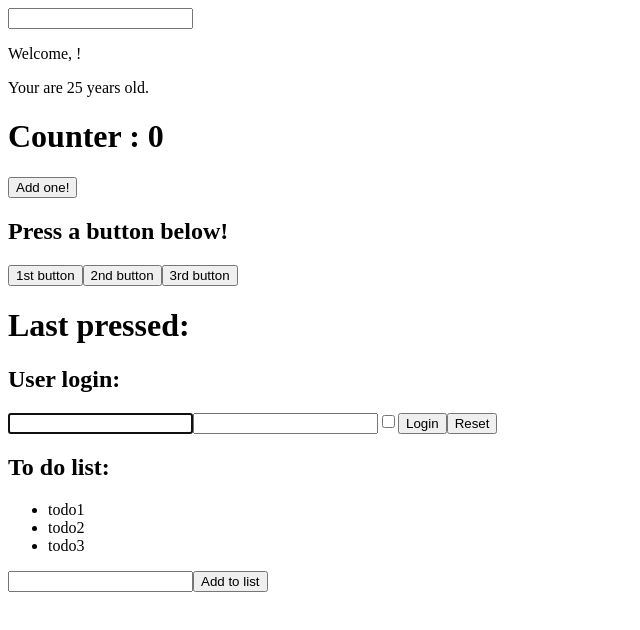
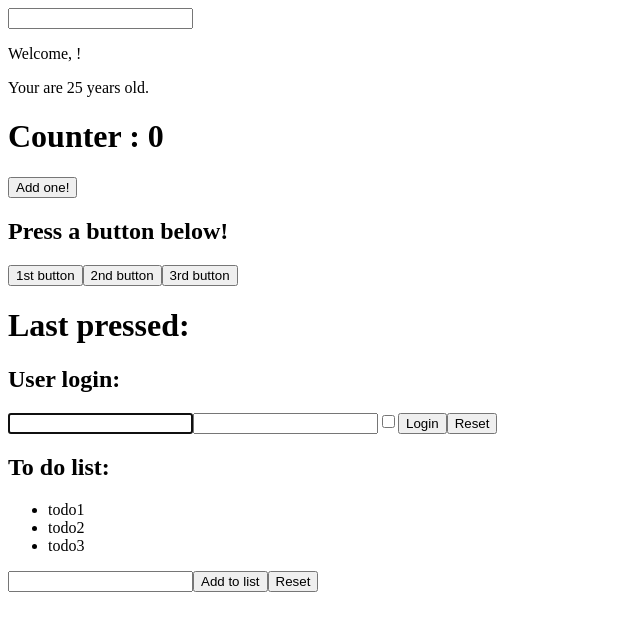
Before and after one commit to Francxmf/dhreactexercises, a React (Create React App) app: page / in a window 1280 px wide. Shown: the top 630 px of the page, without its empty margins (0-640 px from the left). Built offline with nearby package versions, Linux system fonts and the light colour scheme.

Commit message:
completion of the exercise lists05, added reset btn

```diff
--- a/src/ToDoList.js
+++ b/src/ToDoList.js
@@ -20,6 +20,11 @@ export class ToDoList extends React.Component {
         return state2.items
     }));
   };
+  resetBtnHandler = ()=>{
+    this.setState({
+        items : []
+    })
+  }
 
   render() {
     return (
@@ -38,6 +43,9 @@ export class ToDoList extends React.Component {
         <button name="addbtn" onClick={this.buttonEventHandler}>
           Add to list
         </button>
+        <button name="resetbtn" onClick={this.resetBtnHandler}>
+          Reset
+        </button>
       </>
     );
   }
```
